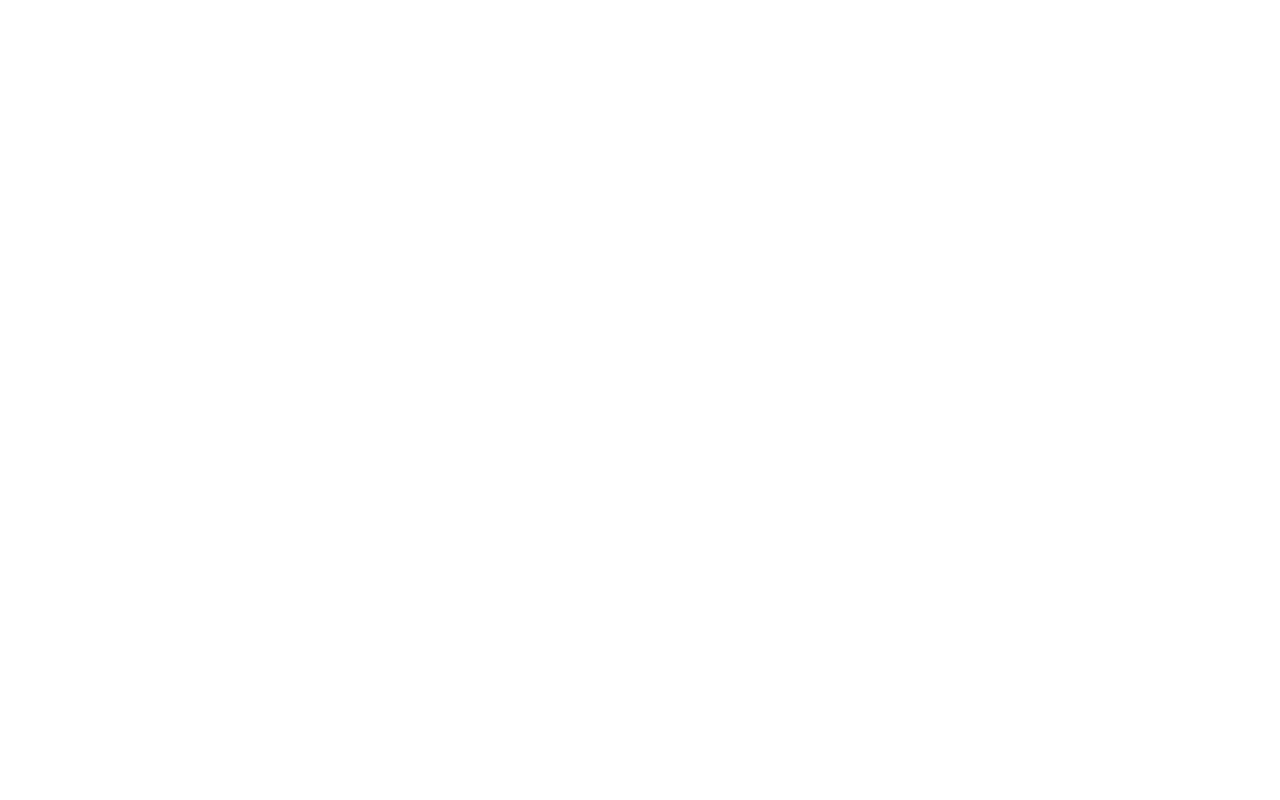
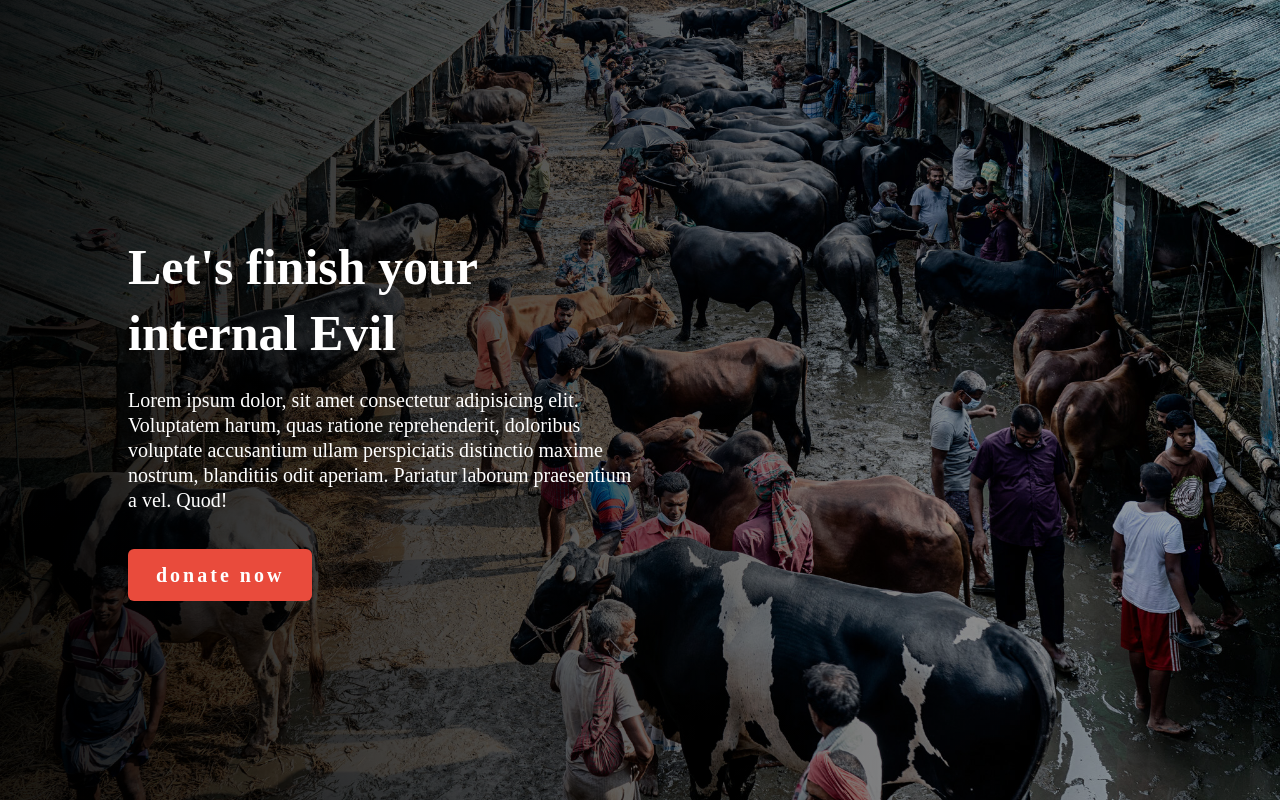
Before and after one commit to sumaakter1/Eid-Zakat, a plain HTML site: page index.html in a window 1280 px wide. Drawn offline with Linux system fonts and the light colour scheme.

Commit message:
header added

```diff
--- a/index.html
+++ b/index.html
@@ -7,5 +7,21 @@
     <title>Eid Zakat</title>
     <link rel="stylesheet" href="style.css" />
   </head>
-  <body></body>
+  <body>
+    <section class="header">
+      <div class="content">
+        <div class="content-area">
+          <h1>Let's finish your</h1>
+          <h1>internal Evil</h1>
+          <p>
+            Lorem ipsum dolor, sit amet consectetur adipisicing elit. Voluptatem
+            harum, quas ratione reprehenderit, doloribus voluptate accusantium
+            ullam perspiciatis distinctio maxime nostrum, blanditiis odit
+            aperiam. Pariatur laborum praesentium a vel. Quod!
+          </p>
+          <a href="#">donate now</a>
+        </div>
+      </div>
+    </section>
+  </body>
 </html>
--- a/style.css
+++ b/style.css
@@ -0,0 +1,53 @@
+body {
+  margin: 0;
+  padding: 0;
+  box-sizing: border-box;
+}
+.header {
+  background-image: linear-gradient(
+      to right,
+      rgba(0, 0, 0, 0.9),
+      rgba(0, 0, 0, 0.3)
+    ),
+    url(image/cow\ marker2.jpg);
+  height: 100vh;
+  width: 100%;
+  background-repeat: no-repeat;
+  background-size: cover;
+}
+.content {
+  display: flex;
+  align-items: center;
+  width: 100%;
+  height: 100%;
+}
+.content-area {
+  color: white;
+  width: 40%;
+  padding-left: 10%;
+}
+.content-area h1 {
+  font-weight: 700;
+  font-size: 50px;
+  line-height: 25px;
+}
+.content-area p {
+  font-weight: 400;
+  font-size: 20px;
+  line-height: 25px;
+  margin-bottom: 10%;
+}
+.content-area a {
+  text-decoration: none;
+  color: white;
+  background-color: #e94b3cff;
+  padding: 15px 28px;
+  font-weight: 700;
+  font-size: 20px;
+  letter-spacing: 3px;
+  border-radius: 6px;
+}
+.content-area a:hover {
+  background-color: white;
+  color: #e94b3cff;
+}
```
Also changed, not shown: image/cow marker.jpg (added), image/cow marker2.jpg (added), image/jakat.jpg (added), image/read tajbih.jpg (added), image/seek help.jpg (added).
